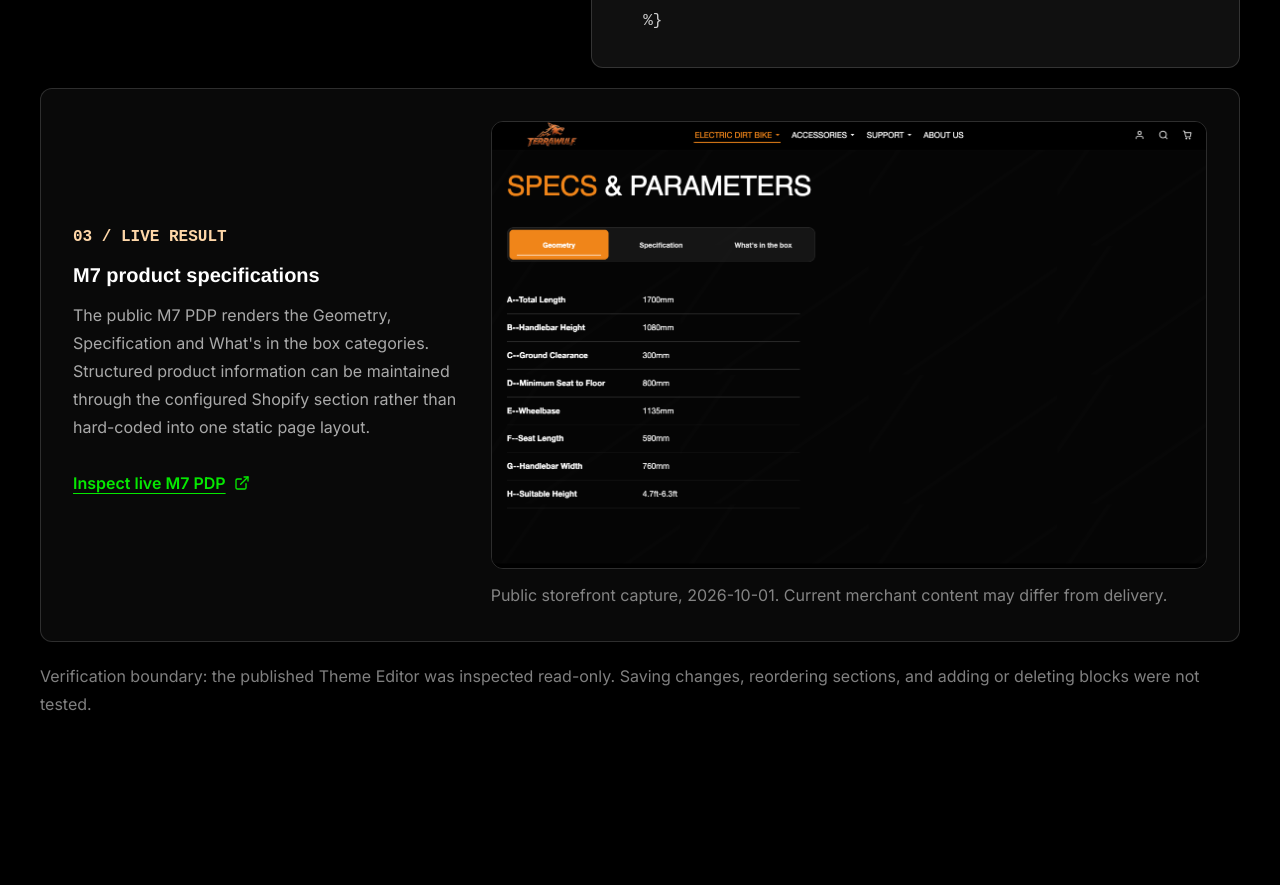
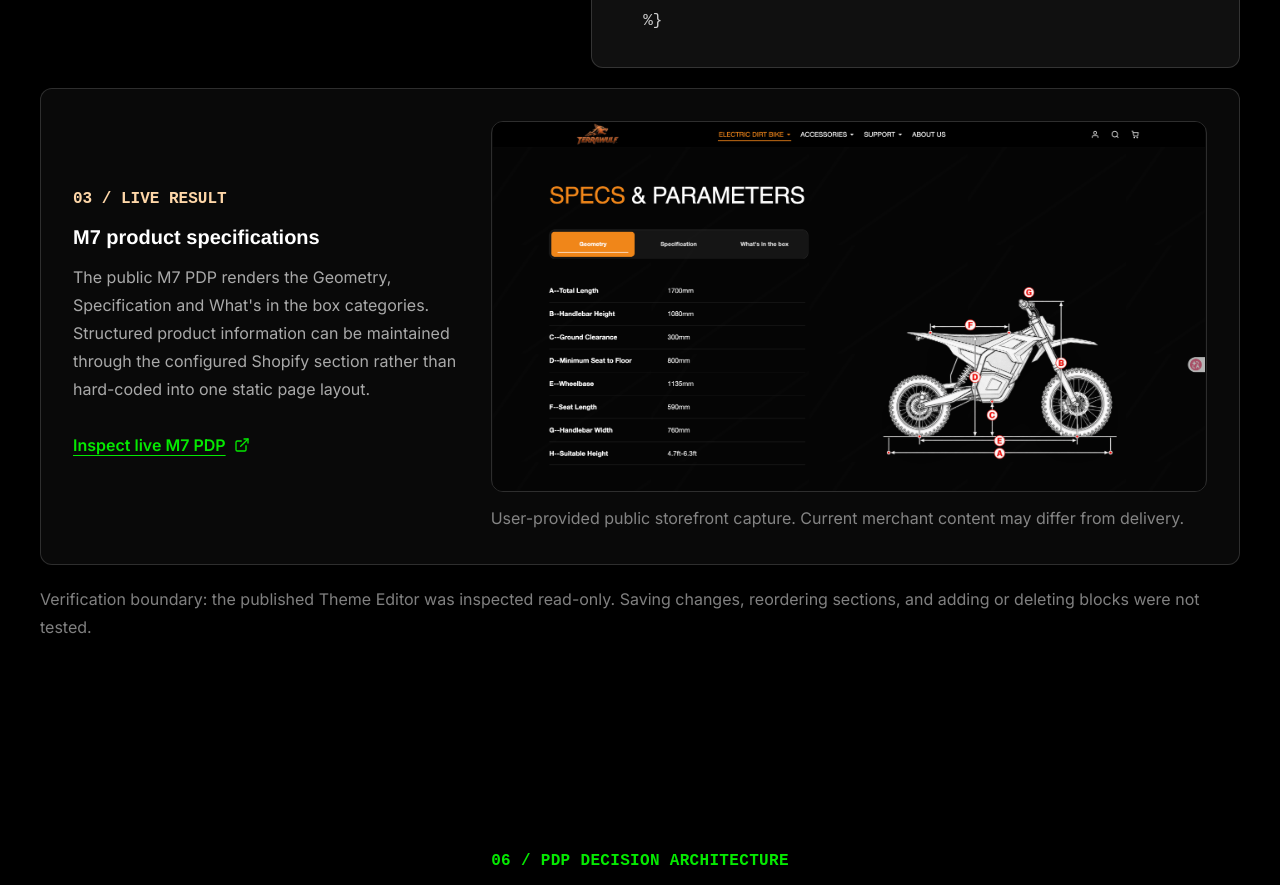
Before and after one commit to NarutoTuT/shopify-studio-site, a Next.js app: page /case-studies/terrawulf in a window 1280 px wide. Shown: the part 6100-6985 px from the top of the page. Built offline with nearby package versions, Linux system fonts and the light colour scheme; no server answers.

Commit message:
Use supplied Terrawulf M7 specs capture

```diff
--- a/components/terrawulf-case-study-page.tsx
+++ b/components/terrawulf-case-study-page.tsx
@@ -292,10 +292,10 @@ export function TerrawulfCaseStudyPage() {
                   <a href={livePdpUrl} target="_blank" rel="noreferrer noopener" className="mt-5 inline-flex min-h-11 items-center gap-2 text-base font-semibold text-primary underline underline-offset-4 focus-visible:outline-2 focus-visible:outline-offset-4 focus-visible:outline-primary">Inspect live M7 PDP <ExternalLink className="size-4" aria-hidden="true" /></a>
                 </div>
                 <figure className="min-w-0">
-                  <a href="/case-studies/terrawulf/m7-specs-live.png" target="_blank" rel="noreferrer noopener" className="relative block aspect-[16/10] overflow-hidden rounded-lg border border-white/15 focus-visible:outline-2 focus-visible:outline-offset-4 focus-visible:outline-primary">
-                    <Image src="/case-studies/terrawulf/m7-specs-live.png" alt="Current public Terrawulf M7 specifications section with Geometry, Specification and What's in the box tabs" fill sizes="(max-width: 1023px) 90vw, 760px" className="object-cover object-top" />
+                  <a href="/case-studies/terrawulf/m7-specs-live.png" target="_blank" rel="noreferrer noopener" className="relative block aspect-[3420/1770] overflow-hidden rounded-lg border border-white/15 focus-visible:outline-2 focus-visible:outline-offset-4 focus-visible:outline-primary">
+                    <Image src="/case-studies/terrawulf/m7-specs-live.png" alt="Terrawulf M7 public specifications page showing Geometry measurements beside a dimensioned bike diagram" fill sizes="(max-width: 1023px) 90vw, 760px" className="object-contain" />
                   </a>
-                  <figcaption className="mt-3 text-base leading-7 text-white/50">Public storefront capture, 2026-10-01. Current merchant content may differ from delivery.</figcaption>
+                  <figcaption className="mt-3 text-base leading-7 text-white/50">User-provided public storefront capture. Current merchant content may differ from delivery.</figcaption>
                 </figure>
               </div>
               <p className="mt-5 text-base leading-7 text-white/50">Verification boundary: the published Theme Editor was inspected read-only. Saving changes, reordering sections, and adding or deleting blocks were not tested.</p>
```
Also changed, not shown: public/case-studies/terrawulf/m7-specs-live.png.
